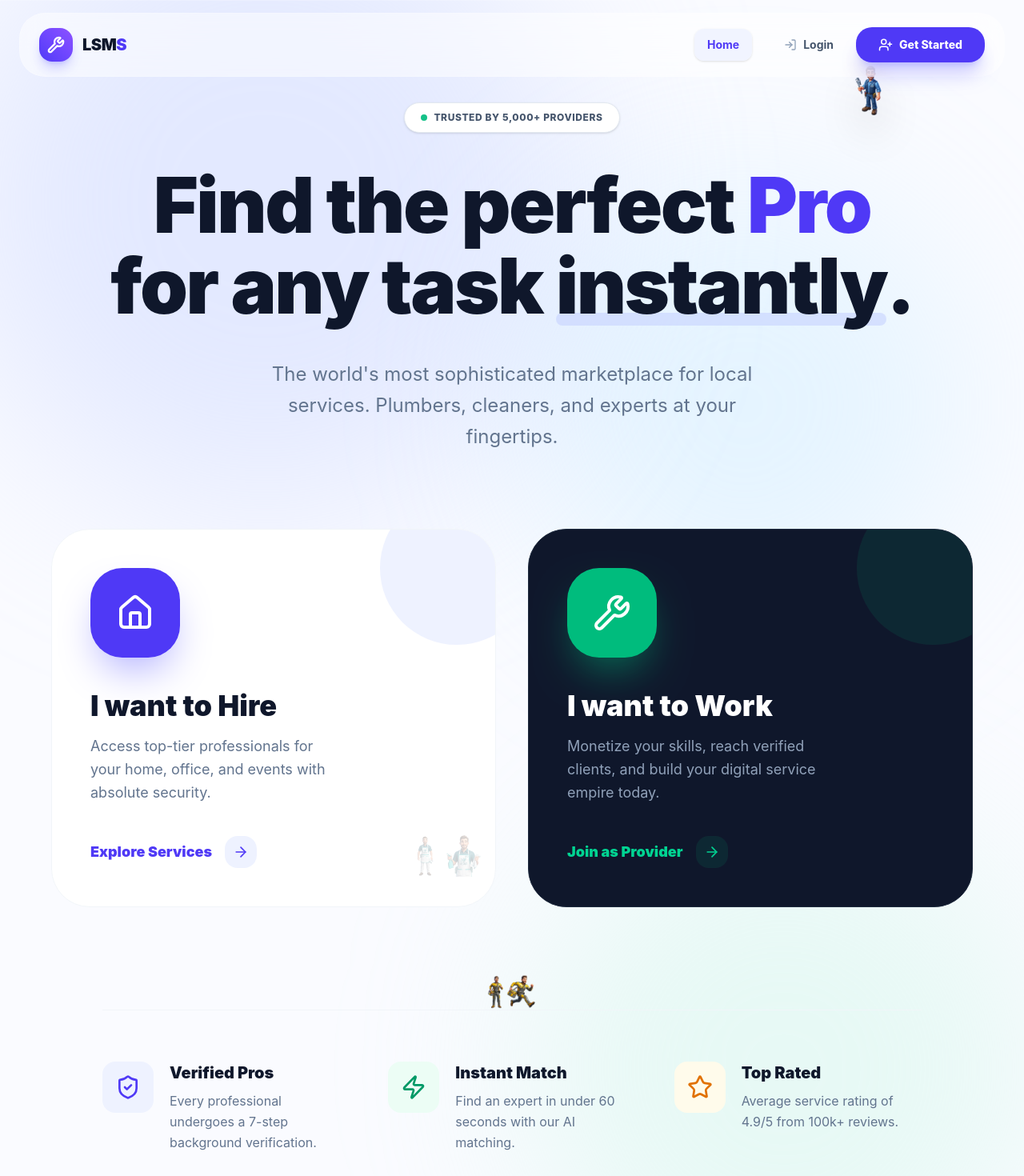
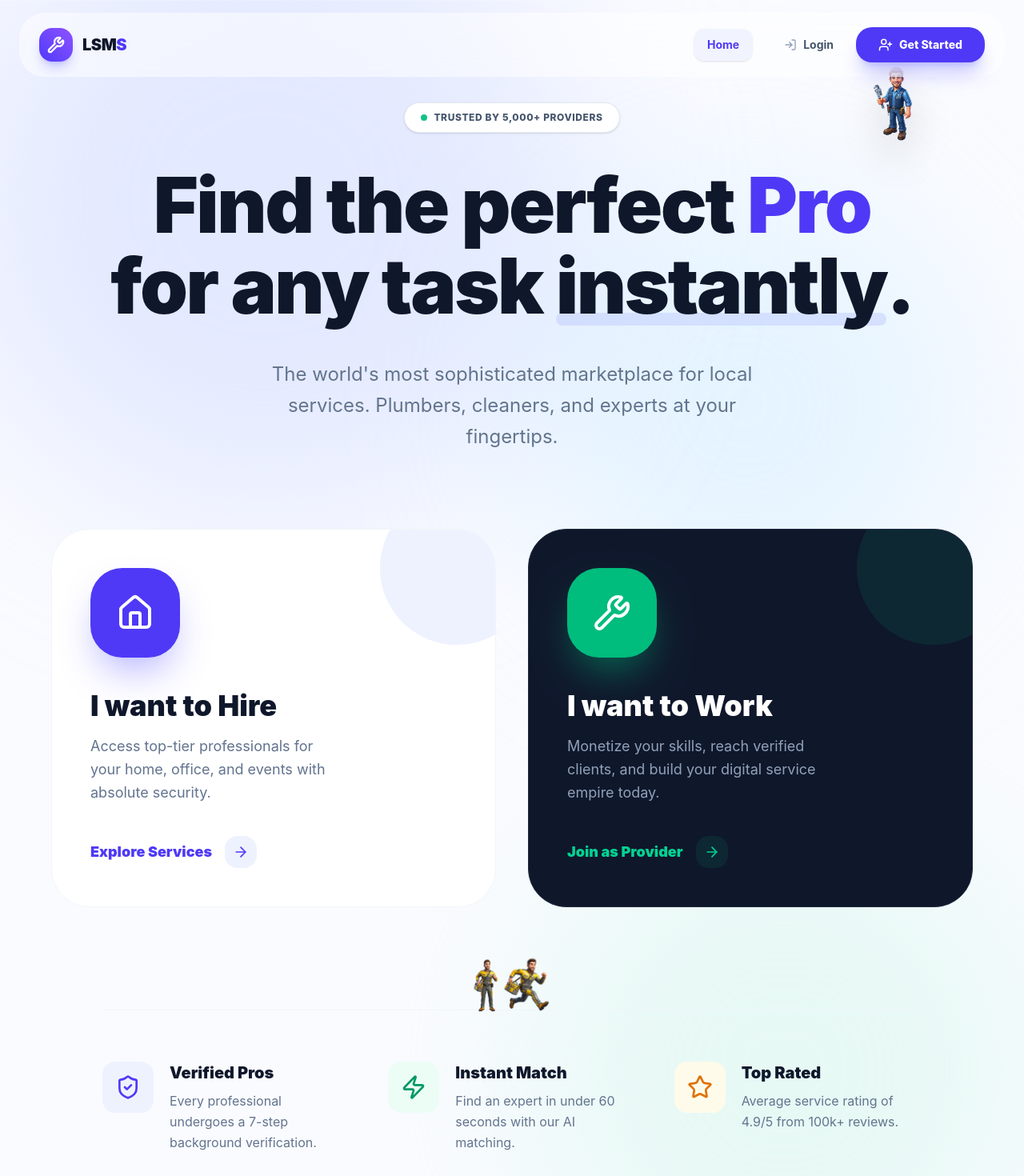
Before and after one commit to Jahanzaib-Gull/Local-Service-Marketplace-System, a React app in the folder frontend/: page / in a window 1280 px wide. Shown: the top 1470 px of the page at 80% size. Built offline with nearby package versions, Linux system fonts and the light colour scheme; the HTML template or start-up script is replaced by a standard one.

Commit message:
style: increase decorative image sizes and reposition for better clarity

```diff
--- a/frontend/src/pages/Landing.jsx
+++ b/frontend/src/pages/Landing.jsx
@@ -42,8 +42,8 @@ const Landing = () => {
           </h1>
 
           {/* Floating Hammer Pro */}
-          <div className="absolute top-20 right-[10%] hidden xl:block animate-bounce animation-delay-1000">
-            <img src={HammerImg} alt="Pro with hammer" className="w-32 h-32 object-contain drop-shadow-2xl" />
+          <div className="absolute top-20 right-[5%] hidden xl:block animate-bounce animation-delay-1000">
+            <img src={HammerImg} alt="Pro with hammer" className="w-48 h-48 object-contain drop-shadow-2xl" />
           </div>
 
           <p className="text-xl md:text-2xl text-slate-500 max-w-2xl leading-relaxed animate-fade-in-up animation-delay-200">
@@ -67,11 +67,6 @@ const Landing = () => {
 
             <h2 className="relative z-10 text-4xl font-black text-slate-900 mb-4">I want to Hire</h2>
             <p className="relative z-10 text-slate-500 text-lg mb-10 leading-relaxed max-w-xs">Access top-tier professionals for your home, office, and events with absolute security.</p>
-
-            {/* Aside Cleaning Pro */}
-            <div className="absolute bottom-4 right-4 w-24 h-24 opacity-20 group-hover:opacity-100 transition-opacity duration-500 transform group-hover:scale-125">
-              <img src={CleaningImg} alt="Cleaning pro" className="w-full h-full object-contain" />
-            </div>
 
             <div className="relative z-10 flex items-center gap-4 text-indigo-600 font-black text-lg group/btn">
               Explore Services <div className="p-2.5 bg-indigo-50 rounded-2xl group-hover/btn:translate-x-2 transition-all"><ArrowRight size={20} /></div>
@@ -102,15 +97,15 @@ const Landing = () => {
         <div className="max-w-5xl mx-auto mt-32 grid grid-cols-1 md:grid-cols-3 gap-12 border-t border-slate-100 pt-16 relative">
 
           {/* Running Pro Aside */}
-          <div className="absolute -top-16 left-1/2 -translate-x-1/2 hidden md:block animate-pulse">
-            <img src={RunningImg} alt="Running pro" className="w-20 h-20 object-contain" />
+          <div className="absolute -top-24 left-1/2 -translate-x-1/2 hidden md:block animate-pulse">
+            <img src={RunningImg} alt="Running pro" className="w-32 h-32 object-contain" />
           </div>
 
           <div className="flex items-start gap-5 group">
             <div className="p-4 bg-indigo-50 text-indigo-600 rounded-2xl shrink-0 relative">
               <ShieldCheck size={32} />
               {/* Inspection Pro Aside */}
-              <img src={InspectionImg} alt="Inspection" className="absolute -top-6 -right-6 w-12 h-12 object-contain opacity-0 group-hover:opacity-100 transition-opacity" />
+              <img src={InspectionImg} alt="Inspection" className="absolute -top-10 -right-10 w-20 h-20 object-contain opacity-0 group-hover:opacity-100 transition-opacity z-20" />
             </div>
             <div>
               <h4 className="text-xl font-black text-slate-900 mb-2">Verified Pros</h4>
@@ -124,11 +119,15 @@ const Landing = () => {
               <p className="text-slate-500 leading-relaxed">Find an expert in under 60 seconds with our AI matching.</p>
             </div>
           </div>
-          <div className="flex items-start gap-5">
+          <div className="flex items-start gap-5 group relative">
             <div className="p-4 bg-amber-50 text-amber-600 rounded-2xl shrink-0"><Star size={32} /></div>
             <div>
               <h4 className="text-xl font-black text-slate-900 mb-2">Top Rated</h4>
               <p className="text-slate-500 leading-relaxed">Average service rating of 4.9/5 from 100k+ reviews.</p>
+            </div>
+            {/* Cleaning Pro Aside for Top Rated */}
+            <div className="absolute -top-16 -right-8 hidden xl:block opacity-0 group-hover:opacity-100 transition-opacity duration-500">
+              <img src={CleaningImg} alt="Top rated services" className="w-28 h-28 object-contain" />
             </div>
           </div>
         </div>
```
